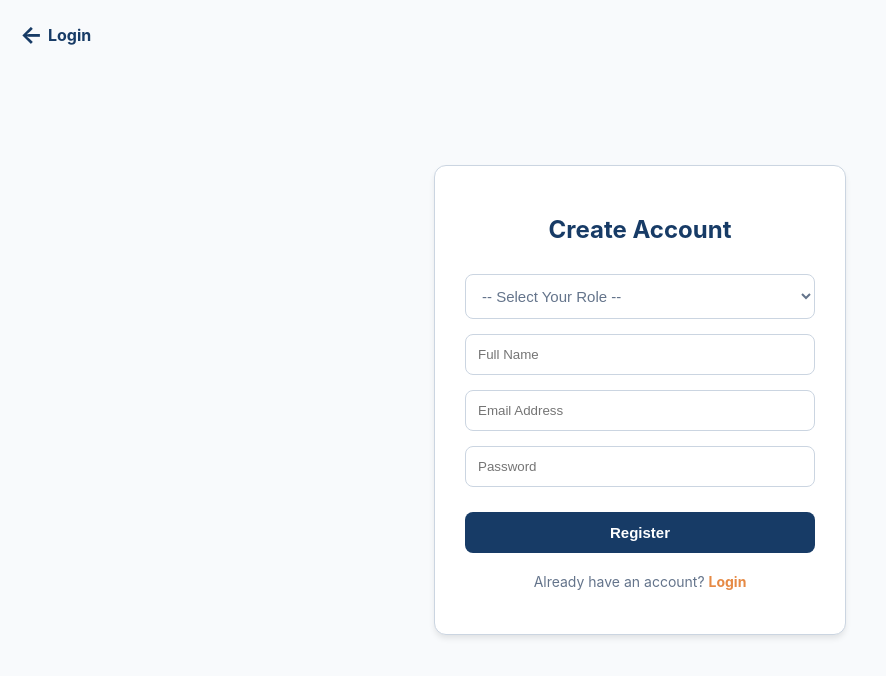
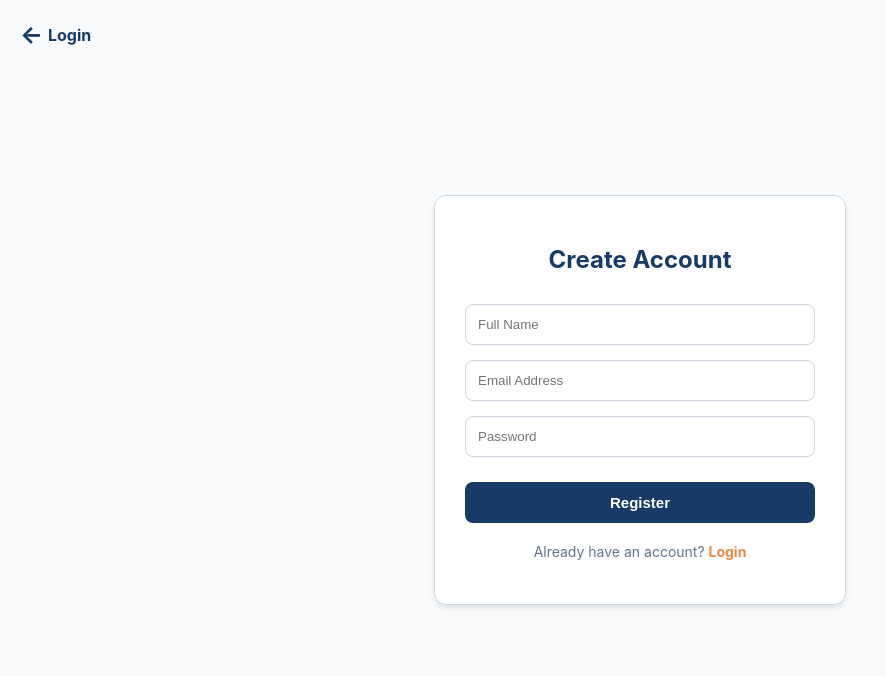
Before and after one commit to mariam-mm27/Geo-Attendance, a React (Create React App) app in the folder frontend/Web/: page /register in a window 1280 px wide. Shown: the top 676 px of the page, without its empty margins (0-886 px from the left). Built offline with nearby package versions, Linux system fonts and the light colour scheme.

Commit message:
Remove role selector and implement automatic role detection based on email domain

```diff
--- a/frontend/Web/src/Login.js
+++ b/frontend/Web/src/Login.js
@@ -14,7 +14,6 @@ import { useNavigate } from "react-router-dom";
 function Login() {
   const [email, setEmail] = useState("");
   const [password, setPassword] = useState("");
-  const [role, setRole] = useState("");
   const [showForgotPassword, setShowForgotPassword] = useState(false);
   const [resetEmail, setResetEmail] = useState("");
   const navigate = useNavigate();
@@ -25,20 +24,17 @@ function Login() {
 
     setEmail("");
     setPassword("");
-    setRole("");
 
     if (formRef.current) {
       formRef.current.reset();
     }
 
     const clearAllInputs = () => {
-      const inputs = document.querySelectorAll('input, select');
+      const inputs = document.querySelectorAll('input');
       inputs.forEach(input => {
         if (input instanceof HTMLInputElement) {
           input.value = '';
           input.defaultValue = '';
-        } else if (input instanceof HTMLSelectElement) {
-          input.selectedIndex = 0;
         }
       });
     };
@@ -63,19 +59,16 @@ function Login() {
     const clearForm = () => {
       setEmail("");
       setPassword("");
-      setRole("");
 
       if (formRef.current) {
         formRef.current.reset();
       }
 
       setTimeout(() => {
-        const inputs = document.querySelectorAll('input, select');
+        const inputs = document.querySelectorAll('input');
         inputs.forEach(input => {
           if (input instanceof HTMLInputElement) {
             input.value = '';
-          } else if (input instanceof HTMLSelectElement) {
-            input.selectedIndex = 0;
           }
         });
       }, 0);
@@ -115,9 +108,29 @@ function Login() {
     "mariam10182005@gmail.com"
   ];
 
+  const detectRoleFromEmail = (email) => {
+    const cleanEmail = email.trim().toLowerCase();
+
+    if (allowedAdminEmails.includes(cleanEmail)) {
+      return "admin";
+    } else if (cleanEmail.endsWith("@std.sci.cu.edu.eg")) {
+      return "student";
+    } else if (cleanEmail.endsWith("@sci.cu.edu.eg")) {
+      return "professor";
+    }
+
+    return null;
+  };
+
   const handleGoogleLogin = async () => {
-    if (!role) {
-      alert("Please select a role first!");
+    if (!email) {
+      alert("Please enter your email first to verify your role!");
+      return;
+    }
+
+    const detectedRole = detectRoleFromEmail(email);
+    if (!detectedRole) {
+      alert("Invalid email domain. Please use:\n- @std.sci.cu.edu.eg for students\n- @sci.cu.edu.eg for professors\n- Authorized admin emails");
       return;
     }
 
@@ -146,20 +159,21 @@ function Login() {
 
   const redirectUser = (userData, userEmail) => {
     const userRoleInDB = userData.role ? userData.role.toLowerCase().trim() : "";
-    const selectedRole = role.toLowerCase().trim();
+    const detectedRole = detectRoleFromEmail(userEmail);
 
-    if (userRoleInDB !== selectedRole) {
-      alert(`Role Mismatch! DB says you are ${userRoleInDB}.`);
+    if (!detectedRole) {
+      alert("Invalid email domain.");
+      signOut(auth);
+      return;
+    }
+
+    if (userRoleInDB !== detectedRole) {
+      alert(`Role Mismatch! Your email indicates you are ${detectedRole}, but DB says ${userRoleInDB}.`);
       signOut(auth);
       return;
     }
 
     if (userRoleInDB === "admin") {
-      if (!allowedAdminEmails.includes(userEmail.toLowerCase().trim())) {
-        alert("Unauthorized Admin Email.");
-        signOut(auth);
-        return;
-      }
       window.location.replace("/admin");
     } else if (userRoleInDB === "professor") {
       window.location.replace("/professor");
@@ -171,7 +185,12 @@ function Login() {
   const handleLogin = async () => {
     const error = validateLogin({ email, password });
     if (error) { alert(error); return; }
-    if (!role) { alert("Please select a role!"); return; }
+
+    const detectedRole = detectRoleFromEmail(email);
+    if (!detectedRole) {
+      alert("Invalid email domain. Please use:\n- @std.sci.cu.edu.eg for students\n- @sci.cu.edu.eg for professors\n- Authorized admin emails");
+      return;
+    }
 
     try {
       const cred = await signInWithEmailAndPassword(auth, email.trim(), password);
@@ -281,29 +300,6 @@ function Login() {
         </div>
 
         <form ref={formRef} onSubmit={(e) => e.preventDefault()}>
-          <select
-            value={role}
-            onChange={(e) => setRole(e.target.value)}
-            style={{
-              width: "100%",
-              padding: "10px 12px",
-              borderRadius: "8px",
-              border: "1px solid #CBD5E1",
-              height: "42px",
-              fontSize: "15px",
-              color: role ? "#000" : "#64748B",
-              background: "white",
-              marginBottom: "15px",
-              fontWeight: role ? "600" : "normal"
-            }}
-            autoComplete="off"
-          >
-            <option value="" style={{ color: "#94A3B8", backgroundColor: "#F8FAFC" }}>-- Select Your Role --</option>
-            <option value="student" style={{ color: "#000", fontWeight: "600", backgroundColor: "white", padding: "10px" }}>Student</option>
-            <option value="professor" style={{ color: "#000", fontWeight: "600", backgroundColor: "white", padding: "10px" }}> Professor</option>
-            <option value="admin" style={{ color: "#000", fontWeight: "600", backgroundColor: "white", padding: "10px" }}>Admin</option>
-          </select>
-
           <input
             type="email"
             placeholder="Email"
--- a/frontend/Web/src/Register.js
+++ b/frontend/Web/src/Register.js
@@ -10,11 +10,40 @@ function Register() {
   const [id, setId] = useState("");
   const [email, setEmail] = useState("");
   const [password, setPassword] = useState("");
-  const [role, setRole] = useState("");
   const [adminCode, setAdminCode] = useState("");
   const navigate = useNavigate();
 
+  const allowedAdminEmails = [
+    "alaatantawy352@gmail.com",
+    "mariam22khalid22@gmail.com",
+    "mariamhany31017@gmail.com",
+    "mariemkhaled2009@gmail.com",
+    "shimaaabdelfatah13579@gmail.com",
+    "mariam10182005@gmail.com"
+  ];
+
+  const detectRoleFromEmail = (email) => {
+    const cleanEmail = email.trim().toLowerCase();
+
+    if (allowedAdminEmails.includes(cleanEmail)) {
+      return "admin";
+    } else if (cleanEmail.endsWith("@std.sci.cu.edu.eg")) {
+      return "student";
+    } else if (cleanEmail.endsWith("@sci.cu.edu.eg")) {
+      return "professor";
+    }
+
+    return null;
+  };
+
   const handleRegister = async () => {
+    const role = detectRoleFromEmail(email);
+
+    if (!role) {
+      alert("Invalid email domain. Please use:\n- @std.sci.cu.edu.eg for students\n- @sci.cu.edu.eg for professors\n- Authorized admin emails");
+      return;
+    }
+
     const error = validateRegister({
       role,
       name,
@@ -27,16 +56,6 @@ function Register() {
     if (error) {
       alert(error);
       return;
-    }
-
-    if (role === "professor") {
-      const cleanEmail = email.trim().toLowerCase();
-      const isUniEmail = cleanEmail.endsWith("@sci.cu.edu.eg");
-
-      if (!isUniEmail) {
-        alert("Professors must use their university email (@sci.cu.edu.eg)");
-        return;
-      }
     }
 
     try {
@@ -76,6 +95,8 @@ function Register() {
         window.location.replace("/professor");
       } else if (role === "student") {
         window.location.replace("/student");
+      } else if (role === "admin") {
+        window.location.replace("/admin");
       }
 
     } catch (err) {
@@ -121,28 +142,11 @@ function Register() {
           Create Account
         </h2>
 
-        <select
-          style={{
-            width: "100%", padding: "12px", marginTop: "10px",
-            borderRadius: "8px", border: "1px solid #CBD5E1", outline: "none",
-            color: role ? "#000" : "#64748B",
-            background: "white",
-            fontSize: "15px",
-            fontWeight: role ? "600" : "normal"
-          }}
-          value={role}
-          onChange={(e) => setRole(e.target.value)}
-        >
-          <option value="" disabled style={{ color: "#94A3B8", backgroundColor: "#F8FAFC" }}>-- Select Your Role --</option>
-          <option value="student" style={{ color: "#000", fontWeight: "600", backgroundColor: "white" }}> Student</option>
-          <option value="professor" style={{ color: "#000", fontWeight: "600", backgroundColor: "white" }}> Professor</option>
-        </select>
-
         <input
           placeholder="Full Name"
           autoComplete="off"
           style={{
-            width: "100%", padding: "12px", marginTop: "15px",
+            width: "100%", padding: "12px", marginTop: "10px",
             borderRadius: "8px", border: "1px solid #CBD5E1", boxSizing: "border-box"
           }}
           value={name}
@@ -160,7 +164,7 @@ function Register() {
           onChange={(e) => setEmail(e.target.value)}
         />
 
-        {role === "student" && (
+        {detectRoleFromEmail(email) === "student" && (
           <input
             placeholder="Student ID"
             autoComplete="off"
--- a/frontend/Web/src/pages/Reports.jsx
+++ b/frontend/Web/src/pages/Reports.jsx
@@ -13,13 +13,11 @@ const Reports = () => {
   useEffect(() => {
     const fetchData = async () => {
       try {
-        // Fetch course details
         const courseDoc = await getDoc(doc(db, "courses", courseId));
         if (courseDoc.exists()) {
           const courseData = courseDoc.data();
           setCourse({ id: courseDoc.id, ...courseData });
 
-          // Fetch enrolled students
           const enrolledIds = courseData.enrolledStudents || [];
           if (enrolledIds.length > 0) {
             const studentsSnapshot = await getDocs(collection(db, "students"));
--- a/frontend/Web/src/pages/Student/StudentEnroll.jsx
+++ b/frontend/Web/src/pages/Student/StudentEnroll.jsx
@@ -21,7 +21,6 @@ const StudentEnroll = () => {
 
         setStudentId(user.uid);
 
-        // Fetch all courses
         const coursesSnapshot = await getDocs(collection(db, "courses"));
         const coursesData = coursesSnapshot.docs.map(doc => ({
           id: doc.id,
@@ -29,7 +28,6 @@ const StudentEnroll = () => {
         }));
         setAllCourses(coursesData);
 
-        // Get enrolled course IDs
         const enrolledIds = coursesData
           .filter(course => (course.enrolledStudents || []).includes(user.uid))
           .map(course => course.id);
--- a/frontend/Web/src/pages/Student/StudentProfile.jsx
+++ b/frontend/Web/src/pages/Student/StudentProfile.jsx
@@ -12,12 +12,10 @@ const StudentProfile = () => {
   const [isSidebarOpen, setIsSidebarOpen] = useState(false);
 
   useEffect(() => {
-    // Aggressive back button prevention
     const preventBack = () => {
       window.history.forward();
     };
 
-    // Push multiple states
     window.history.pushState(null, null, window.location.href);
     window.history.pushState(null, null, window.location.href);
     window.history.pushState(null, null, window.location.href);
@@ -32,7 +30,6 @@ const StudentProfile = () => {
         if (docSnap.exists()) {
           setStudentData(docSnap.data());
 
-          // Fetch all courses and filter enrolled ones
           const coursesSnapshot = await getDocs(collection(db, "courses"));
           const enrolledCourses = [];
           coursesSnapshot.forEach((courseDoc) => {
@@ -46,7 +43,7 @@ const StudentProfile = () => {
                 time: courseData.time,
                 duration: courseData.duration,
                 professorName: courseData.professorName,
-                attendance: 0 // You can calculate this based on attendance records
+                attendance: 0
               });
             }
           });
--- a/frontend/Web/src/pages/admin/AdminDashboard.jsx
+++ b/frontend/Web/src/pages/admin/AdminDashboard.jsx
@@ -36,7 +36,6 @@ const AdminDashboard = () => {
 
     window.addEventListener('popstate', preventBack);
 
-    // Also prevent on page load
     setTimeout(preventBack, 0);
 
     return () => {
@@ -150,7 +149,6 @@ const AdminDashboard = () => {
   }, []);
 
   useEffect(() => {
-    // Real-time listener for students
     const unsubscribe = onSnapshot(collection(db, "students"), (snapshot) => {
       const studentsData = snapshot.docs.map(doc => ({
         id: doc.id,
@@ -166,7 +164,6 @@ const AdminDashboard = () => {
   }, []);
 
   useEffect(() => {
-    // Real-time listener for courses
     const unsubscribe = onSnapshot(collection(db, "courses"), (snapshot) => {
       const coursesData = snapshot.docs.map(doc => ({
         id: doc.id,
--- a/frontend/Web/src/pages/admin/CourseReports.jsx
+++ b/frontend/Web/src/pages/admin/CourseReports.jsx
@@ -13,7 +13,6 @@ const CourseReports = () => {
   useEffect(() => {
     const fetchData = async () => {
       try {
-        // Fetch course details
         const courseDoc = await getDoc(doc(db, "courses", courseId));
         if (courseDoc.exists()) {
           const courseData = { id: courseDoc.id, ...courseDoc.data() };
```
